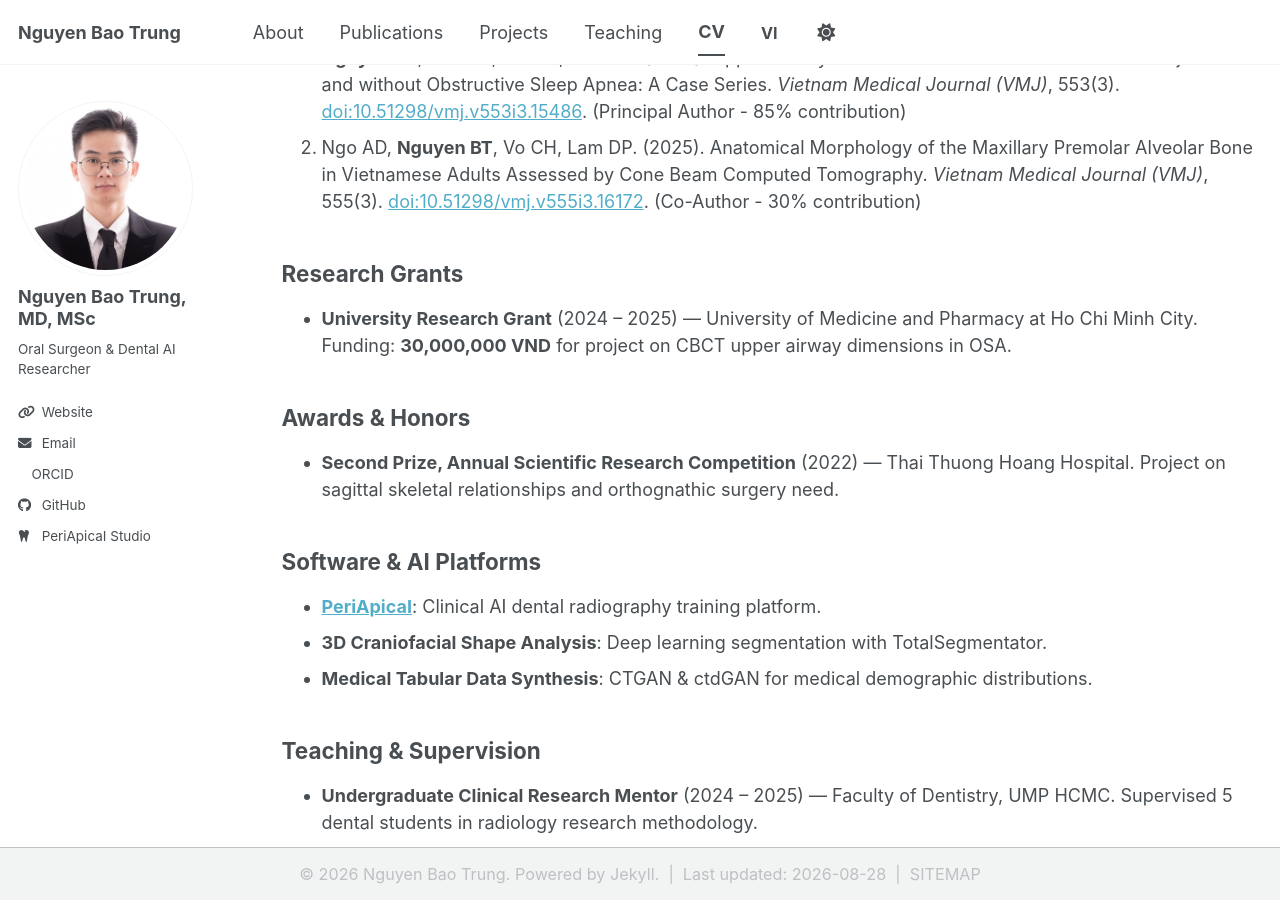
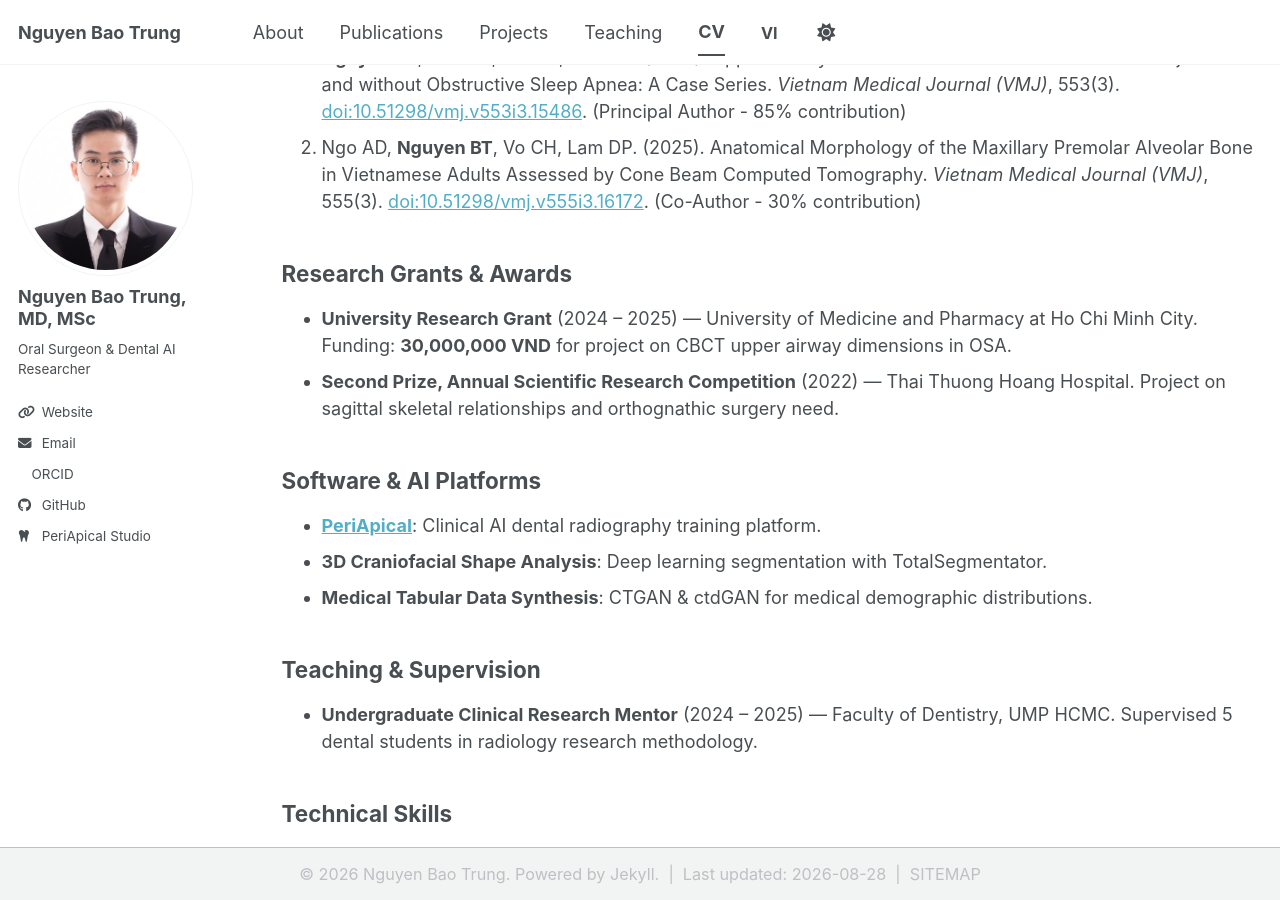
Before and after one commit to trungnb/trungnb.github.io, a Jekyll site: the page built from _pages/cv.md, in a window 1280 px wide and 900 px high, scrolled down 1147 px. Built offline with Jekyll 4.4.1, drawn with Linux system fonts in a browser that asks for light colours; a style sheet for code colours, icons or effects is not loaded.

Commit message:
Revert Grants/Awards split per user request

```diff
--- a/_pages/cv.md
+++ b/_pages/cv.md
@@ -38,10 +38,8 @@ redirect_from:
 1. **Nguyen BT**, Vu TTQ, Bui DK, Lam DP. (2025). Upper Airway Dimensions on CBCT in Vietnamese Subjects with and without Obstructive Sleep Apnea: A Case Series. *Vietnam Medical Journal (VMJ)*, 553(3). [doi:10.51298/vmj.v553i3.15486](https://doi.org/10.51298/vmj.v553i3.15486). (Principal Author - 85% contribution)
 2. Ngo AD, **Nguyen BT**, Vo CH, Lam DP. (2025). Anatomical Morphology of the Maxillary Premolar Alveolar Bone in Vietnamese Adults Assessed by Cone Beam Computed Tomography. *Vietnam Medical Journal (VMJ)*, 555(3). [doi:10.51298/vmj.v555i3.16172](https://doi.org/10.51298/vmj.v555i3.16172). (Co-Author - 30% contribution)
 
-## Research Grants
+## Research Grants & Awards
 * **University Research Grant** (2024 – 2025) — University of Medicine and Pharmacy at Ho Chi Minh City. Funding: **30,000,000 VND** for project on CBCT upper airway dimensions in OSA.
-
-## Awards & Honors
 * **Second Prize, Annual Scientific Research Competition** (2022) — Thai Thuong Hoang Hospital. Project on sagittal skeletal relationships and orthognathic surgery need.
 
 ## Software & AI Platforms
```
Also changed, not shown: _pages/cv-vi.md (+1 -3 lines).
